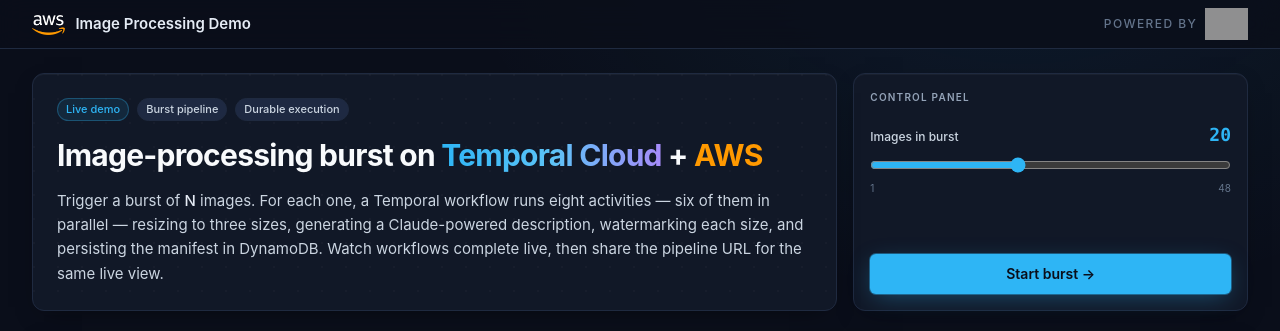
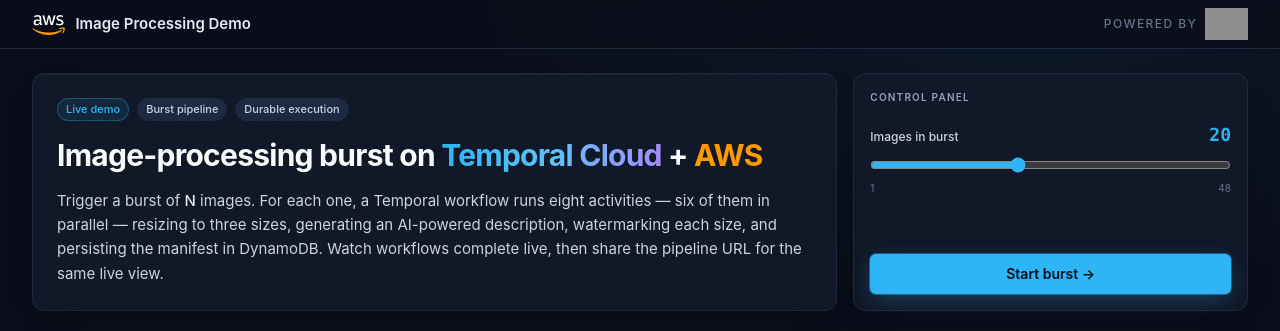
Before and after one commit to alexandreroman/aws-image-processing-demo, a Nuxt app in the folder frontend/: page / in a window 1280 px wide. Shown: the top 331 px of the page. Built offline with nearby package versions, Linux system fonts and the light colour scheme; no server answers; grey boxes are pictures that could not be loaded.

Commit message:
Refer to the description generator as AI-powered rather than Claude-powered on the home page
Co-Authored-By: Claude Opus 4.7 (1M context) <noreply@anthropic.com>

```diff
--- a/frontend/app/pages/index.vue
+++ b/frontend/app/pages/index.vue
@@ -60,8 +60,8 @@ const reasons = [
         <p class="relative text-ink-200 text-sm sm:text-[15px] leading-relaxed">
           Trigger a burst of <em class="text-ink-100 not-italic font-medium">N</em>
           images. For each one, a Temporal workflow runs eight activities —
-          six of them in parallel — resizing to three sizes, generating a
-          Claude-powered description, watermarking each size, and persisting
+          six of them in parallel — resizing to three sizes, generating an
+          AI-powered description, watermarking each size, and persisting
           the manifest in DynamoDB. Watch workflows complete live, then
           share the pipeline URL for the same live view.
         </p>
```
